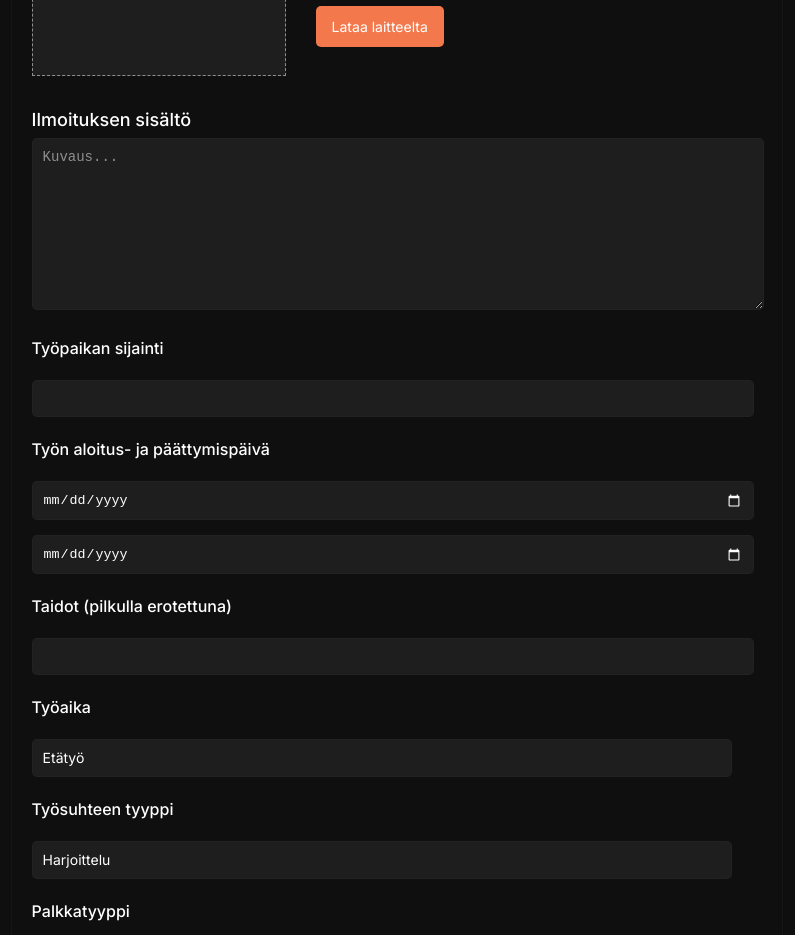
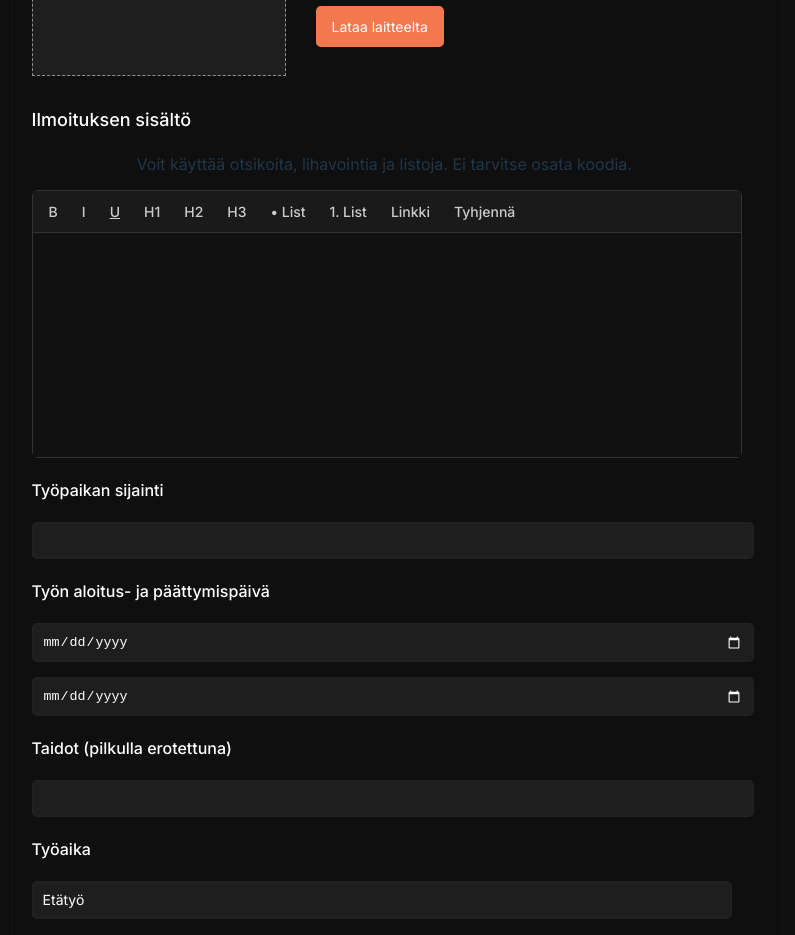
Before and after one commit to KimRautiainen/ekaDuuniFrontend, a React (Vite) app: page /jobadcreating in a window 1280 px wide. Shown: the part 860-1795 px from the top of the page, without its empty margins (243-1038 px from the left). Built offline with nearby package versions, Linux system fonts and the light colour scheme; no server answers.

Commit message:
Added rich text editor for users to style more their jobdescriptions

```diff
--- a/package.json
+++ b/package.json
@@ -12,6 +12,11 @@
   },
   "dependencies": {
     "@fontsource/inter": "^5.1.1",
+    "@tiptap/extension-link": "^2.11.6",
+    "@tiptap/extension-placeholder": "^2.11.6",
+    "@tiptap/extension-underline": "^2.11.6",
+    "@tiptap/react": "^2.11.6",
+    "@tiptap/starter-kit": "^2.11.6",
     "axios": "^1.8.3",
     "jwt-decode": "^4.0.0",
     "react": "^19.0.0",
--- /dev/null
+++ b/src/components/RichTextEditor.css
@@ -0,0 +1,97 @@
+.rich-text-editor {
+    border: 1px solid #333;
+    border-radius: 6px;
+    background-color: #111;
+    color: #f5f5f5;
+  }
+
+  /* Toolbar styling */
+  .editor-toolbar {
+    display: flex;
+    flex-wrap: wrap;
+    gap: 8px;
+    padding: 8px;
+    border-bottom: 1px solid #333;
+    background-color: #1a1a1a;
+  }
+
+  .editor-toolbar button {
+    padding: 4px 8px;
+    border: none;
+    background: none;
+    cursor: pointer;
+    font-size: 14px;
+    color: #ccc;
+    transition: background-color 0.2s ease, color 0.2s ease;
+  }
+
+  .editor-toolbar button:hover {
+    background-color: #2a2a2a;
+    border-radius: 4px;
+    color: #fff;
+  }
+
+  .editor-toolbar button.is-active {
+    background-color: #444;
+    border-radius: 4px;
+    color: #fff;
+  }
+
+  /* Editor content area */
+  .rich-text-editor .ProseMirror {
+    padding: 12px;
+    min-height: 200px;
+    outline: none;
+    font-family: system-ui, sans-serif;
+    font-size: 16px;
+    line-height: 1.6;
+    color: #f5f5f5;
+    background-color: #111;
+  }
+
+  /* Headings */
+  .rich-text-editor .ProseMirror h1 {
+    font-size: 1.8rem;
+    font-weight: bold;
+    margin: 1rem 0 0.5rem;
+    color: #f5f5f5;
+  }
+
+  .rich-text-editor .ProseMirror h2 {
+    font-size: 1.5rem;
+    font-weight: bold;
+    margin: 1rem 0 0.5rem;
+    color: #f5f5f5;
+  }
+
+  .rich-text-editor .ProseMirror h3 {
+    font-size: 1.2rem;
+    font-weight: bold;
+    margin: 1rem 0 0.5rem;
+    color: #f5f5f5;
+  }
+
+  /* Fix: show empty heading blocks */
+  .rich-text-editor .ProseMirror h1:empty::before,
+  .rich-text-editor .ProseMirror h2:empty::before,
+  .rich-text-editor .ProseMirror h3:empty::before {
+    content: " ";
+    display: inline-block;
+  }
+
+  /* Links */
+  .rich-text-editor .ProseMirror a {
+    color: #4ea8ff;
+    text-decoration: underline;
+  }
+
+  /* Lists */
+  .rich-text-editor .ProseMirror ul,
+  .rich-text-editor .ProseMirror ol {
+    padding-left: 1.5rem;
+    margin: 0.5rem 0;
+  }
+
+  .rich-text-editor .ProseMirror li {
+    margin-bottom: 0.25rem;
+  }
--- /dev/null
+++ b/src/components/RichTextEditor.jsx
@@ -0,0 +1,118 @@
+import { useEditor, EditorContent } from "@tiptap/react";
+import StarterKit from "@tiptap/starter-kit";
+import Underline from "@tiptap/extension-underline";
+import Link from "@tiptap/extension-link";
+import Placeholder from "@tiptap/extension-placeholder";
+import "./RichTextEditor.css";
+
+const RichTextEditor = ({ value, onChange }) => {
+  const editor = useEditor({
+    extensions: [
+      StarterKit,
+      Underline,
+      Link.configure({ openOnClick: false }),
+      Placeholder.configure({
+        placeholder: "Kirjoita työpaikan kuvaus tähän...",
+      }),
+    ],
+    content: value,
+    onUpdate: ({ editor }) => {
+      onChange(editor.getHTML());
+    },
+  });
+
+  if (!editor) return null;
+
+  return (
+    <div className="rich-text-editor">
+      <div className="editor-toolbar">
+        <button
+          onClick={() => editor.chain().focus().toggleBold().run()}
+          className={editor.isActive("bold") ? "is-active" : ""}
+        >
+          <b>B</b>
+        </button>
+        <button
+          onClick={() => editor.chain().focus().toggleItalic().run()}
+          className={editor.isActive("italic") ? "is-active" : ""}
+        >
+          <i>I</i>
+        </button>
+        <button
+          onClick={() => editor.chain().focus().toggleUnderline().run()}
+          className={editor.isActive("underline") ? "is-active" : ""}
+        >
+          <u>U</u>
+        </button>
+        <button
+          onClick={() =>
+            editor.chain().focus().toggleHeading({ level: 1 }).run()
+          }
+          className={
+            editor.isActive("heading", { level: 1 }) ? "is-active" : ""
+          }
+        >
+          H1
+        </button>
+        <button
+          onClick={() =>
+            editor.chain().focus().toggleHeading({ level: 2 }).run()
+          }
+          className={
+            editor.isActive("heading", { level: 2 }) ? "is-active" : ""
+          }
+        >
+          H2
+        </button>
+        <button
+          onClick={() =>
+            editor.chain().focus().toggleHeading({ level: 3 }).run()
+          }
+          className={
+            editor.isActive("heading", { level: 3 }) ? "is-active" : ""
+          }
+        >
+          H3
+        </button>
+        <button
+          onClick={() => editor.chain().focus().toggleBulletList().run()}
+          className={editor.isActive("bulletList") ? "is-active" : ""}
+        >
+          • List
+        </button>
+        <button
+          onClick={() => editor.chain().focus().toggleOrderedList().run()}
+          className={editor.isActive("orderedList") ? "is-active" : ""}
+        >
+          1. List
+        </button>
+        <button
+          onClick={() => {
+            const url = prompt("Anna linkin URL");
+            if (url) {
+              editor
+                .chain()
+                .focus()
+                .extendMarkRange("link")
+                .setLink({ href: url })
+                .run();
+            }
+          }}
+        >
+          Linkki
+        </button>
+        <button
+          onClick={() =>
+            editor.chain().focus().unsetAllMarks().clearNodes().run()
+          }
+        >
+          Tyhjennä
+        </button>
+      </div>
+
+      <EditorContent editor={editor} />
+    </div>
+  );
+};
+
+export default RichTextEditor;
--- a/src/pages/JobAdCreating.jsx
+++ b/src/pages/JobAdCreating.jsx
@@ -2,6 +2,7 @@ import { useState } from "react";
 import useJobs from "../hooks/jobHooks";
 import "./JobAdCreating.css";
 import Navbar2 from "../components/Navbar2";
+import RichTextEditor from "../components/RichTextEditor";
 
 const JobAdCreating = () => {
   const { createJob } = useJobs();
@@ -55,16 +56,20 @@ const JobAdCreating = () => {
     formData.append("salary_details", form.salary_details);
     formData.append("job_description", form.job_description);
     formData.append("apply_type", form.apply_type);
-    formData.append("skills", JSON.stringify(
-      form.skills
-        .split(",")
-        .map((s) => s.trim())
-        .filter((s) => s)
-    ));
+    formData.append(
+      "skills",
+      JSON.stringify(
+        form.skills
+          .split(",")
+          .map((s) => s.trim())
+          .filter((s) => s)
+      )
+    );
 
     // Append actual image files (not blob URLs!)
     if (form.logoFile) formData.append("logo", form.logoFile);
-    if (form.posterImageFile) formData.append("poster_image", form.posterImageFile);
+    if (form.posterImageFile)
+      formData.append("poster_image", form.posterImageFile);
 
     const result = await createJob(formData);
     if (result) alert("Job created successfully!");
@@ -189,12 +194,15 @@ const JobAdCreating = () => {
 
           <div className="job-description-section">
             <h3>Ilmoituksen sisältö</h3>
-            <textarea
-              className="job-description-input"
-              name="job_description"
+            <p className="editor-tip">
+              Voit käyttää otsikoita, lihavointia ja listoja. Ei tarvitse osata
+              koodia.
+            </p>
+            <RichTextEditor
               value={form.job_description}
-              onChange={handleChange}
-              placeholder="Kuvaus..."
+              onChange={(value) =>
+                setForm((prev) => ({ ...prev, job_description: value }))
+              }
             />
           </div>
 
```
Also changed, not shown: 1 other file (tests, documents, lock files or other folders).
